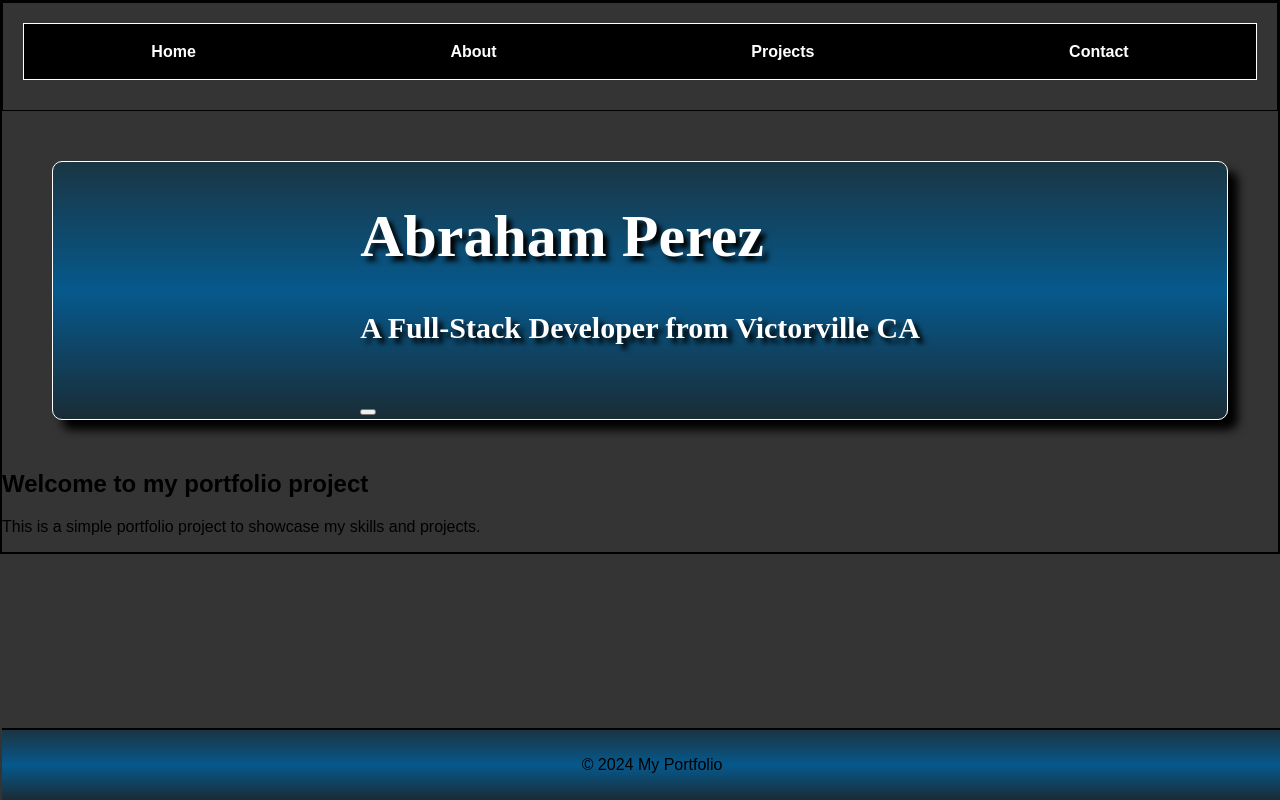
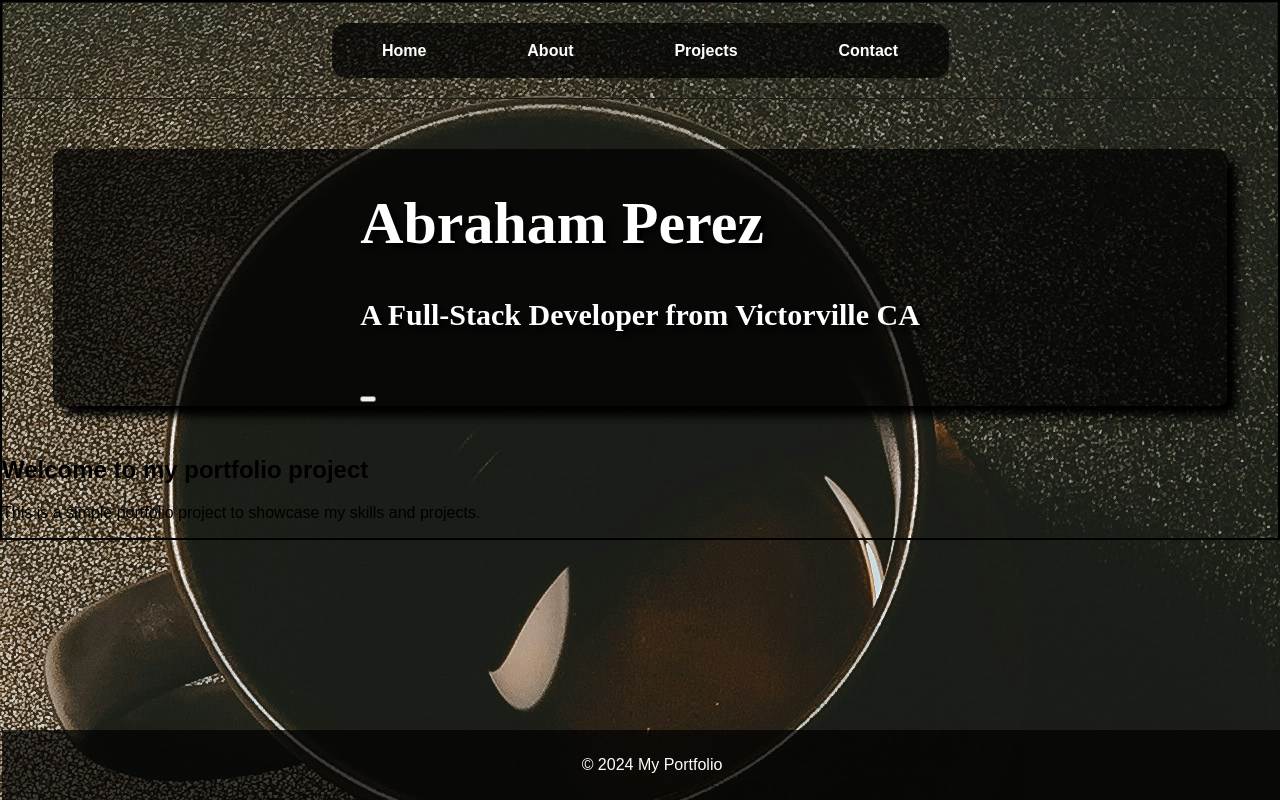
Before and after one commit to AbeDaDev/PortfolioV3, a React (Vite) app in the folder Portfoliov3/: page / in a window 1280 px wide. Built offline with nearby package versions, Linux system fonts and the light colour scheme.

Commit message:
Update index.css

```diff
--- a/Portfoliov3/src/index.css
+++ b/Portfoliov3/src/index.css
@@ -1,28 +1,32 @@
 
 header {
     color: white;
-    border: 1px solid black;
+    border: 1px solid rgb(24, 24, 24);
     padding: 20px;
     text-align: center;
     text-decoration: none;
-    background:
 
 }
 
 
 /* -------------------------- NavBar --------------------------*/
+
+.navbar {
+    display: flex;
+    justify-content: center;
+}
+
 .navbar ul {
     display: flex;
-    border: 1px solid white;
-    background-color: black;
+    background: rgba(0, 0, 0, 0.7);
     justify-content: space-around;
-    align-items: right;
+    align-items: center;
     list-style: none;
-    align-items: center;
     height: 55px;
+    width: 50%;
+    border-radius: 15px;
     padding: 0px;
     margin: 0px;
-    margin-bottom: 10px;
     animation: fade-in 1.5s ease;
 }
 
@@ -35,24 +39,18 @@ header {
 
 .navbar a:hover {
     color: rgb(207, 103, 23);
+    text-decoration-thickness:unset
 }
 
 
 #identification {
-    border: 1px solid rgb(255, 255, 255);
     margin: 50px auto;
     width: 92%;
     border-radius: 10px;
     box-shadow: 10px 10px 10px;
     justify-items: center;
     animation: fade-in 1.5s ease;
-    background:
-    linear-gradient(
-        to bottom,
-        rgba(0, 55, 81, 0.5),
-        rgba(0, 94, 153, 0.877),
-        rgba(0, 37, 55, 0.5)
-    );
+    background: rgba(0, 0, 0, 0.7);
 }
 #identification:hover {
     background: black;
@@ -76,22 +74,16 @@ body {
     font-family: Arial, sans-serif;
     margin: 0;
     padding: 0;
-    background-color: rgb(52, 52, 52);
-
+    background-color: rgb(196, 196, 196);
+    background-image: url(images/header-alt.jpg);
     border: 2px solid black;
 }
 
 /* -------------------------- Projects --------------------------*/
 
 footer {
-    background:
-    linear-gradient(
-        to bottom,
-        rgba(0, 55, 81, 0.5),
-        rgba(0, 94, 153, 0.877),
-        rgba(0, 37, 55, 0.5)
-    );
-    border-top: 2px solid black;
+    background: rgba(0, 0, 0, 0.7);
+    color: white;
     padding: 10px;
     text-align: center;
     position: fixed;
```
